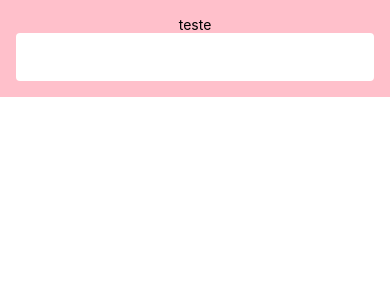
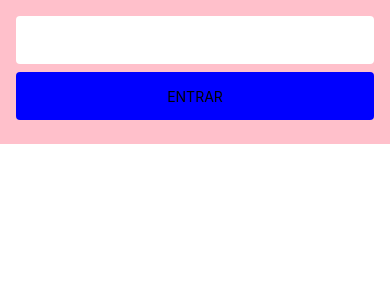
Before and after one commit to DaniSan0508-project/app-vendas, a React Native app: screen / in a window 390 px wide. Shown: the top 300 px of the page. Built offline with nearby package versions, Linux system fonts and the light colour scheme.

Commit message:
feat: implementado componente de botao global

```diff
--- a/package.json
+++ b/package.json
@@ -10,7 +10,6 @@
   },
   "dependencies": {
     "@types/styled-components": "^5.1.34",
-    "@types/styled-components-react-native": "^5.2.5",
     "expo": "~50.0.6",
     "expo-status-bar": "~1.11.1",
     "react": "18.2.0",
@@ -20,6 +19,7 @@
   "devDependencies": {
     "@babel/core": "^7.20.0",
     "@types/react": "~18.2.45",
+    "@types/styled-components-react-native": "^5.2.5",
     "@typescript-eslint/eslint-plugin": "^6.21.0",
     "@typescript-eslint/parser": "^6.21.0",
     "eslint": "^8.56.0",
--- a/src/modules/login/screens/Login.tsx
+++ b/src/modules/login/screens/Login.tsx
@@ -1,14 +1,19 @@
 import { Text } from "react-native";
 import { ContainerLogin } from "../styles/login.style";
 import Input from "../../../shared/components/input/Input";
+import Button from "../../../shared/components/button/Button";
+
+const handleOnPress = () => {
+    console.log('clicou');
+};
 
 const Login = () => {
     return (
         <ContainerLogin>
-            <Text>teste</Text>
-           <Input />
+            <Input />
+            <Button margin="8px" title="ENTRAR" onPress={handleOnPress} />
         </ContainerLogin>
     )
-}
+};
 
 export default Login;
--- /dev/null
+++ b/src/shared/components/button/Button.tsx
@@ -0,0 +1,17 @@
+import { TouchableOpacityProps, Text } from "react-native";
+import { ButtonContainer } from "./button.style";
+
+interface ButtonProps extends TouchableOpacityProps {
+    title: string;
+    margin?: string;
+}
+
+const Button = ({title, margin,...props}: ButtonProps) => {
+    return (
+        <ButtonContainer margin={margin} {...props}>
+            <Text>{ title }</Text>
+        </ButtonContainer>
+    )
+}
+
+export default Button;
--- /dev/null
+++ b/src/shared/components/button/button.style.ts
@@ -0,0 +1,12 @@
+import styled from 'styled-components/native';
+
+
+export const ButtonContainer = styled.TouchableOpacity`
+    width: 100%;
+    height: 48px;
+    border-radius: 4px;
+    background-color: blue;
+    justify-content: center;
+    align-items: center;
+    ${({margin = '0px'})=> margin ? `margin:${margin}` : ''}
+`;
```
Also changed, not shown: 1 other file (tests, documents, lock files or other folders).
